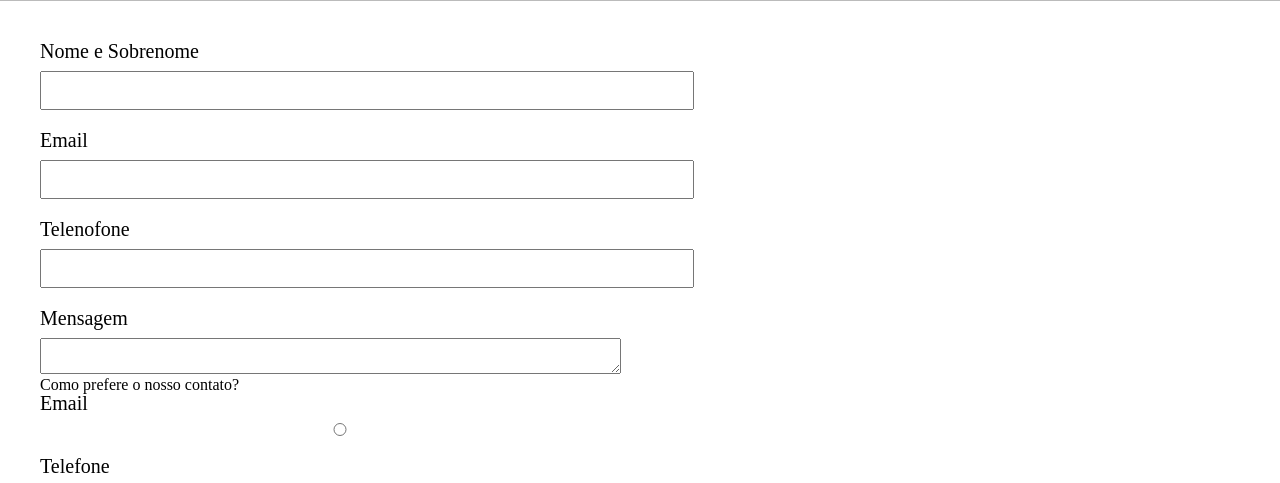
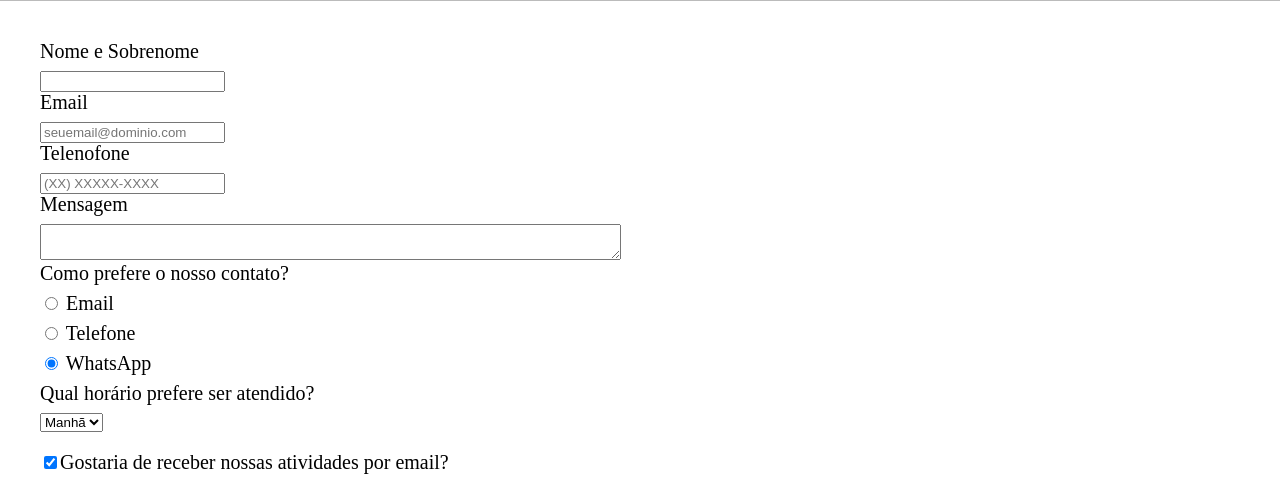
Before and after one commit to IvyHirosawa/Barbearia-Alura, a plain HTML site: page contato.html in a window 1280 px wide. Shown: the part 292-775 px from the top of the page. Drawn offline with Linux system fonts and the light colour scheme.

Commit message:
Add files via upload

```diff
--- a/contato.html
+++ b/contato.html
@@ -10,7 +10,7 @@
 	<body>
 		<header>
 			<div class="caixa">
-				<h1><img src="logo.png"></h1>
+				<h1><img src="logo.png" alt="Logo da Barbearia Alura"></h1>
 
 				<nav>
 					<ul>
@@ -25,37 +25,43 @@
         <main>
           <form>
             <label for="nomesobrenome">Nome e Sobrenome</label>
-            <input type="text" id="nomesobrenome">
+            <input type="text" id="nomesobrenome" class="input-padrao" required>
 
             <label for="email">Email</label>
-            <input type="text" id="email">
+            <input type="text" id="email" class="input-padrao" required placeholder="seuemail@dominio.com">
 
             <label for="telefone">Telenofone</label>
-            <input type="text" id="telefone">
+            <input type="text" id="telefone" class="input-padrao" required placeholder="(XX) XXXXX-XXXX">
 
 			<label for="mensagem">Mensagem</label>
-			<textarea cols="70" rols="10" id="mensagem"> </textarea>
+			<textarea cols="70" rols="10" id="mensagem" class="input-padrao" required> </textarea>
 
-		   <div>
-			  <p>Como prefere o nosso contato?</p>
-			  <label for="radio-email">Email</label>
-			  <input type="radio" name="contato" value="email" id="radio-email">
+		   <fieldset>
+			  <legend>Como prefere o nosso contato?</legend>
+			  <label for="radio-email"><input type="radio" name="contato" value="email" id="radio-email"> Email</label>
 
-			  <label for="radio-telefone">Telefone</label>
-			  <input type="radio" name="contato" value="telefone" id="radio-telefone">
+			  <label for="radio-telefone"><input type="radio" name="contato" value="telefone" id="radio-telefone"> Telefone</label>
 
-			  <label for="radio-whatsapp">WhatsApp</label>
-			  <input type="radio" name="contato" value="whasapp" id="radio-whatsapp">
-		   </div>
+			  <label for="radio-whatsapp"><input type="radio" name="contato" value="whasapp" id="radio-whatsapp" checked> WhatsApp</label>
+		   </fieldset>
 
-		      <label><input type="checkbox">Gostaria de receber nossas atividades por email?</label>
+		   <fieldset>
+		      <legend>Qual horário prefere ser atendido?</legend>
+		        <select>
+			    <option>Manhã</option>
+			    <option>Tarde</option>
+			    <option>Noite</option>
+		        </select>
+		   </fieldset>
+
+		      <label class="checkbox"><input type="checkbox" checked>Gostaria de receber nossas atividades por email?</label>
 
             <input type="submit" value="Enviar Formulário">
           </form>
         </main>
 
         <footer>
-			<img src="logo-branco.png">
+			<img src="logo-branco.png" alt="Logo da Barbearia Alura">
 			<p class="copyright">&copy; Copyright Barbearia Alura - 2019</p>
 		</footer>
 	</body>
--- a/style.css
+++ b/style.css
@@ -101,15 +101,19 @@ form {
 	margin: 40px 0;
 }
 
-form label {
+form label, form legend {
 	display: block;
 	font-size: 20px;
 	margin: 0 0 10px;
 }
 
-form input {
+.inpu-padrao {
 	display: block;
 	margin: 0 0 20px;
 	padding: 10px 25px;
 	width: 50%;
 }
+
+.checkbox {
+	margin: 20px 0;
+}
```
